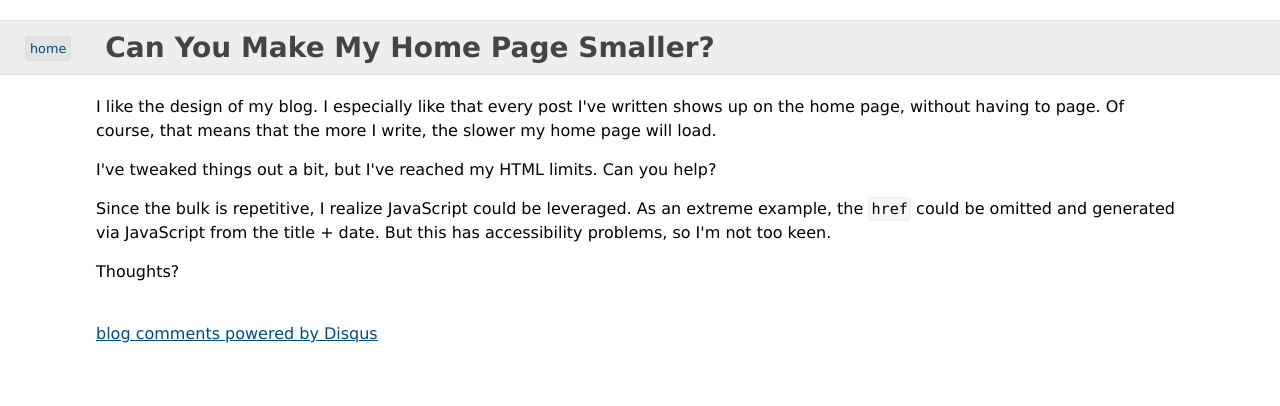
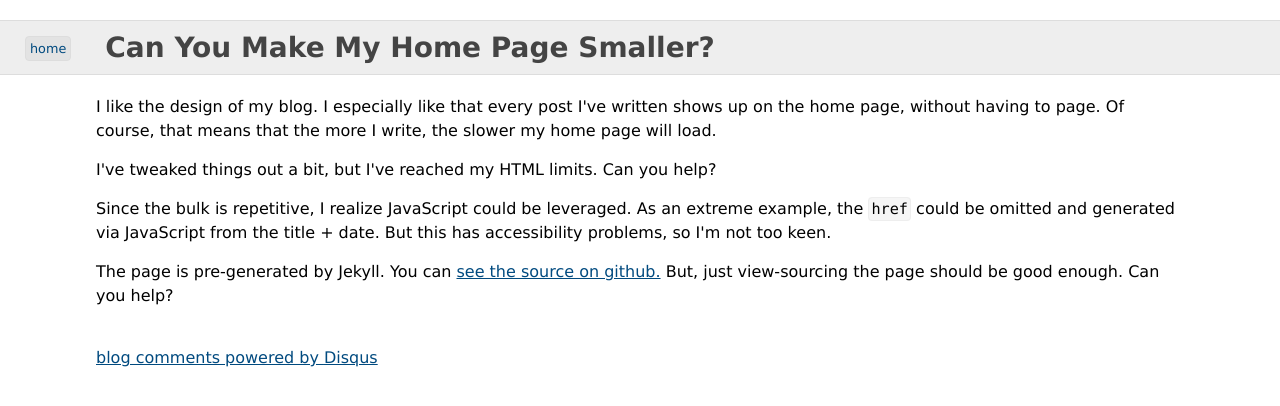
Before and after one commit to fehmicansaglam/fehmicansaglam.github.com, a Jekyll site: the page built from _posts/2012-5-31-Can-You-Make-My-Homepage-Smaller.html, in a window 1280 px wide. Shown: the top 406 px of the page. Built offline with Jekyll 4.4.1, drawn with Linux system fonts in a browser that asks for light colours; nearby versions of some CDN libraries; comment, search, counter and statistics services are not loaded.

Commit message:
github link

```diff
--- a/_posts/2012-5-31-Can-You-Make-My-Homepage-Smaller.html
+++ b/_posts/2012-5-31-Can-You-Make-My-Homepage-Smaller.html
@@ -8,4 +8,4 @@ title: "Can You Make My Home Page Smaller?"
 
 <p>Since the bulk is repetitive, I realize JavaScript could be leveraged. As an extreme example, the <code>href</code> could be omitted and generated via JavaScript from the title + date. But this has accessibility problems, so I'm not too keen.</p>
 
-<p>Thoughts?</p>
+<p>The page is pre-generated by Jekyll. You can <a href="https://github.com/karlseguin/karlseguin.github.com/blob/master/index.html">see the source on github.</a> But, just view-sourcing the page should be good enough. Can you help?</p>
```
